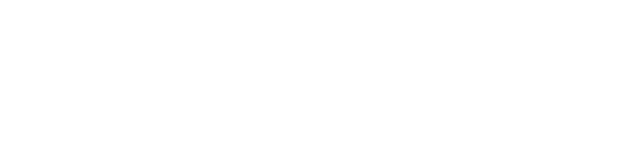
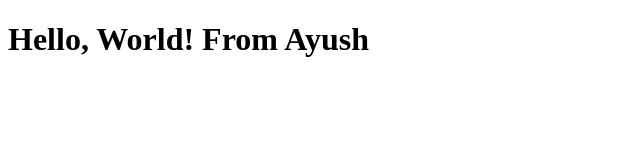
Before and after one commit to A7ryan/github-practise, a plain HTML site: page index.html in a window 1280 px wide. Shown: the whole page, without its empty margins (0-640 px from the left). Drawn offline with Linux system fonts and the light colour scheme.

Commit message:
hello world

```diff
--- a/index.html
+++ b/index.html
@@ -7,5 +7,6 @@
 </head>
 <body>
     <!-- <h1> to be added -->
+        <h1>Hello, World! From Ayush</h1>
 </body>
 </html>
```
